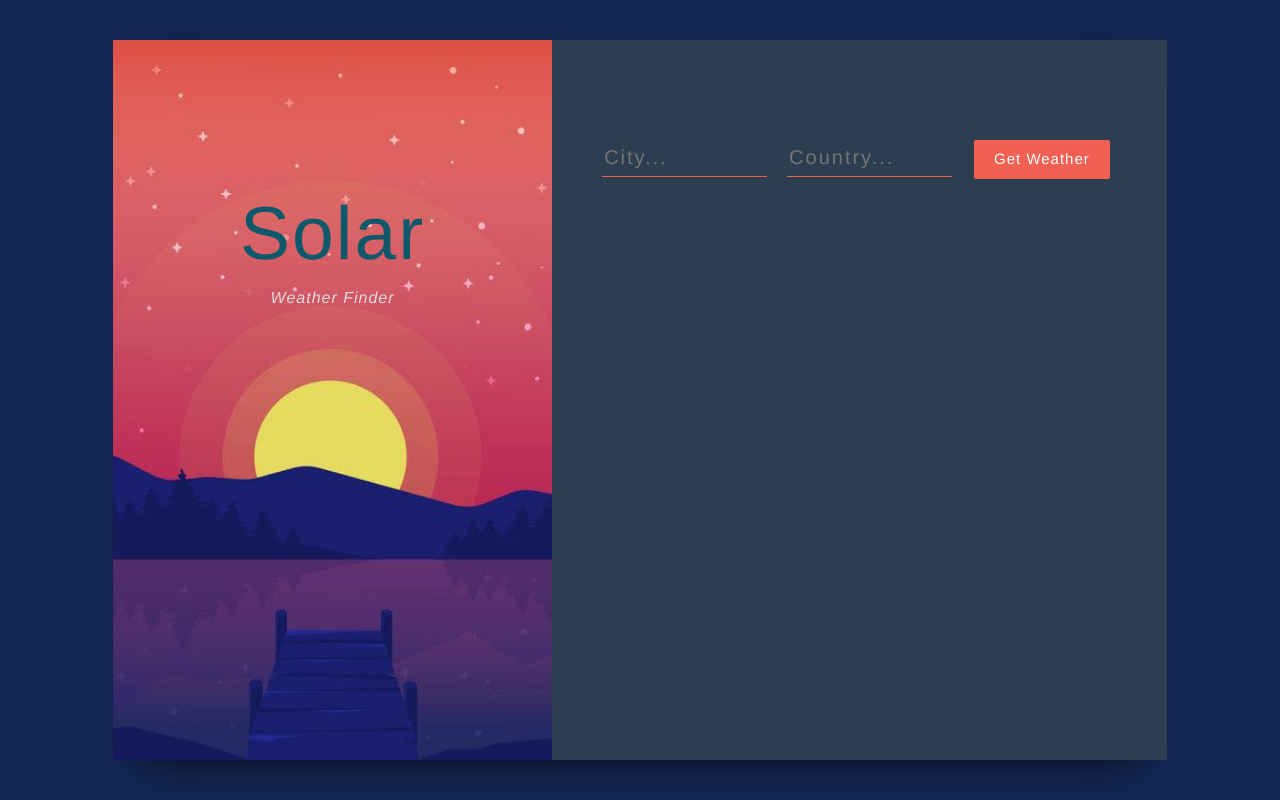
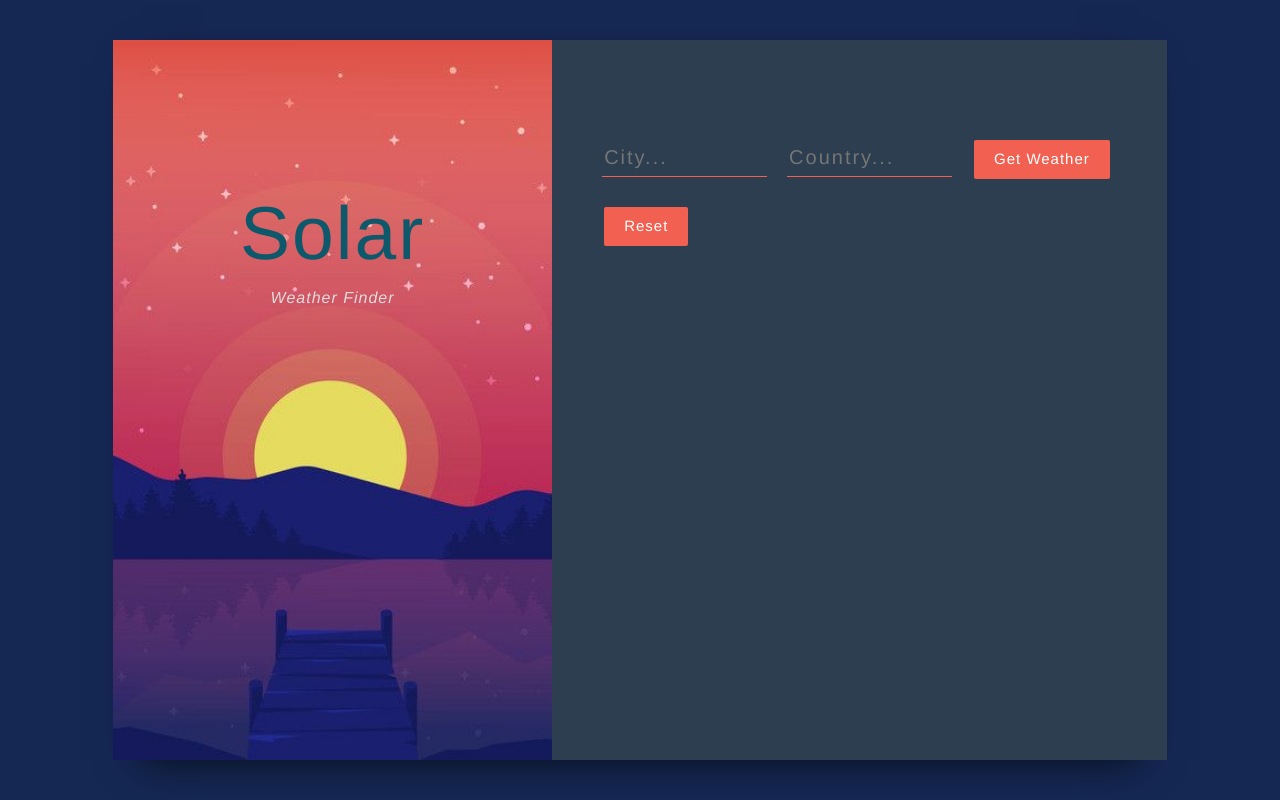
Before and after one commit to kjgamis/weather-app, a React (Create React App) app: page / in a window 1280 px wide. Built offline with nearby package versions, Linux system fonts and the light colour scheme.

Commit message:
attempt to add reset button failing

```diff
--- a/src/App.js
+++ b/src/App.js
@@ -51,6 +51,19 @@ class App extends Component {
 
   }
 
+  clearForm = e => {
+    e.preventDefault();
+
+    this.setState({
+      city:        undefined,
+      country:     undefined,
+      temperature: undefined,
+      description: undefined,
+      humidity:    undefined,
+      error:       undefined
+    })
+  }
+
   render() {
     return (
       <div>
@@ -63,7 +76,9 @@ class App extends Component {
                 </div>
 
                 <div className="col-md-7 form-container">
-                  <Form getWeather={this.getWeather}/>
+                  <Form
+                    getWeather={this.getWeather}
+                  />
                   <Weather
                     city       ={this.state.city}
                     country    ={this.state.country}
--- a/src/components/Form.js
+++ b/src/components/Form.js
@@ -1,11 +1,20 @@
-import React from 'react';
+import React, { Component } from 'react';
 
-const Form = props => (
-  <form onSubmit={ props.getWeather }>
-    <input type="text" placeholder="City..."    name="city"/>
-    <input type="text" placeholder="Country..." name="country"/>
-    <button>Get Weather</button>
-  </form>
-)
+class Form extends Component {
+  render() {
+    return(
+      <div>
+        <form onSubmit={ this.props.getWeather }>
+          <input type="text" placeholder="City..."    name="city"     />
+          <input type="text" placeholder="Country..." name="country"  />
+          <button>Get Weather</button>
+        </form>
+
+        <button onClick={this.clearForm}>Reset</button>
+      </div>
+    )
+  }
+}
+
 
 export default Form;
```
Lines whose indentation alone changed are shown as unchanged.
